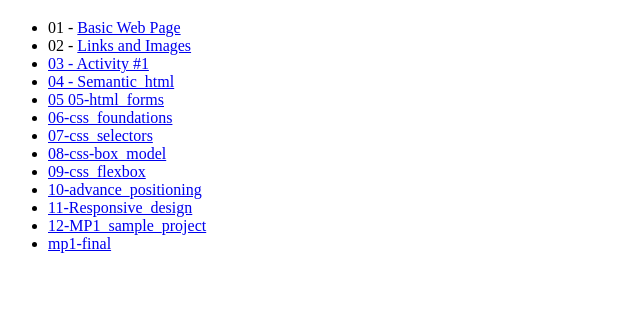
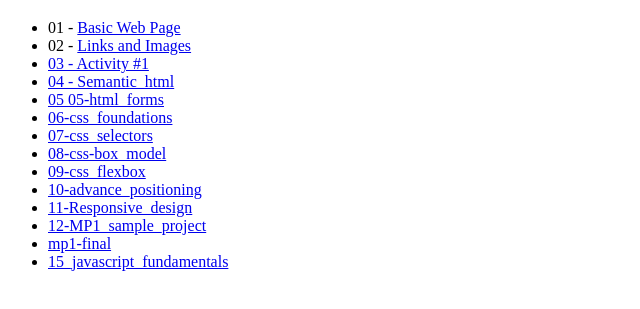
Before and after one commit to Alvinwebdingcong/wd82p, a plain HTML site: page index.html in a window 1280 px wide. Shown: the part 61-370 px from the top of the page, without its empty margins (0-640 px from the left). Drawn offline with Linux system fonts and the light colour scheme.

Commit message:
add link

```diff
--- a/15_javascript_fundamentals/main.js
+++ b/15_javascript_fundamentals/main.js
@@ -1,4 +1,4 @@
 let age = "21";
 const birthdate = "09 / 14 / 2001";
 console.log(age);
-console.log(birthdat
+console.log(birthdate);
--- a/index.html
+++ b/index.html
@@ -25,6 +25,9 @@
       <li><a href="11-Responsive_design/">11-Responsive_design</a></li>
       <li><a href="12-MP1_sample_project/">12-MP1_sample_project</a></li>
       <li><a href="mp1-final/">mp1-final</a></li>
+      <li>
+        <a href="15_javascript_fundamentals/">15_javascript_fundamentals</a>
+      </li>
     </ul>
   </body>
 </html>
```
